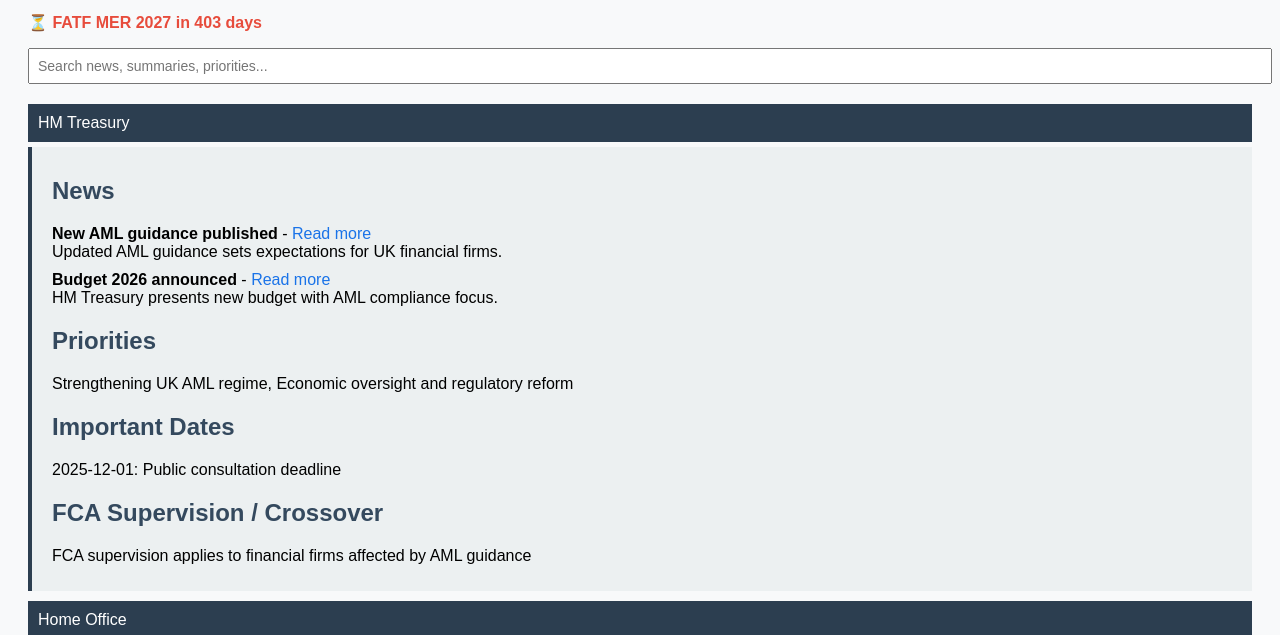
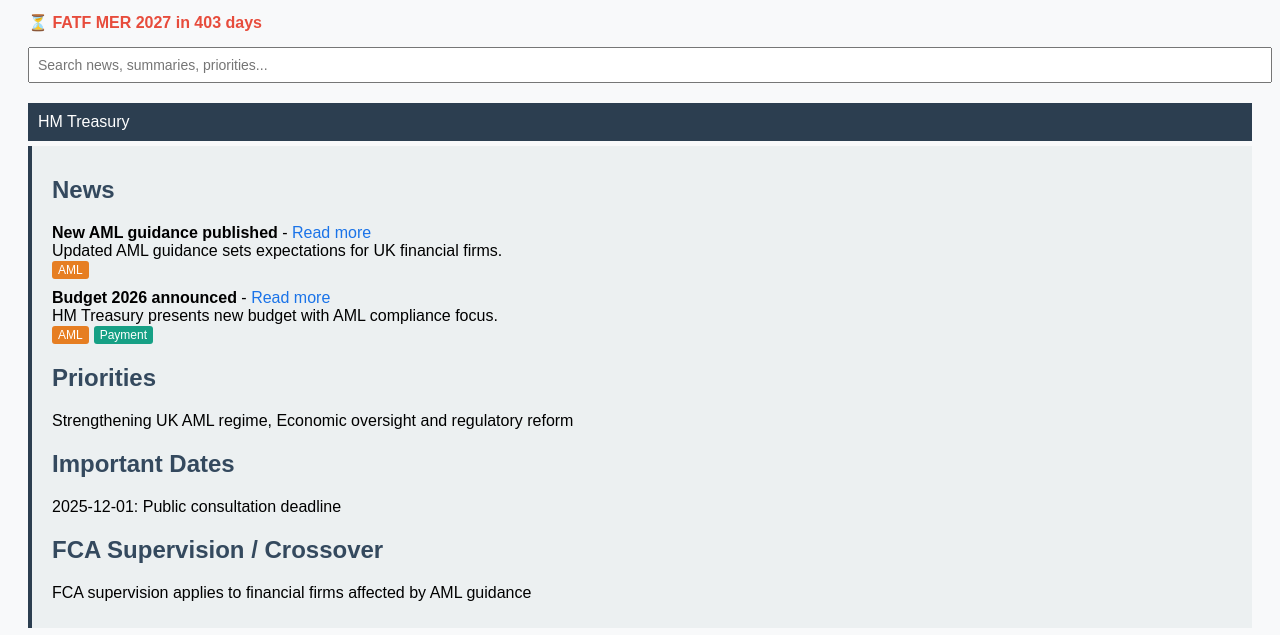
Before and after one commit to Sir95-uk/aml-news-dashboard, a plain HTML site: page index.html in a window 1280 px wide. Both pictures are taken after a click on the button "HM Treasury". Shown: the part 89-724 px from the top of the page. Drawn offline with Linux system fonts and the light colour scheme.

Commit message:
Update index.html

```diff
--- a/index.html
+++ b/index.html
@@ -17,8 +17,13 @@ a { color: #1a73e8; text-decoration: none; }
 table { width: 100%; border-collapse: collapse; margin-top: 20px; }
 th, td { border: 1px solid #ccc; padding: 8px; text-align: left; }
 th { background: #2c3e50; color: white; }
-.tag { display: inline-block; background: #3498db; color: white; padding: 2px 6px; margin-right: 5px; border-radius: 3px; font-size: 12px; }
-#merCountdown { font-weight: bold; color: #e74c3c; }
+.tag { display: inline-block; padding: 2px 6px; margin-right: 5px; border-radius: 3px; font-size: 12px; color: white; }
+.tag.AML { background: #e67e22; }
+.tag.Fraud { background: #c0392b; }
+.tag.Crypto { background: #8e44ad; }
+.tag.Payment { background: #16a085; }
+.tag.Sanctions { background: #d35400; }
+#merCountdown { font-weight: bold; color: #e74c3c; margin-bottom: 15px; }
 </style>
 </head>
 <body>
@@ -36,6 +41,7 @@ th { background: #2c3e50; color: white; }
       <th>Date</th>
       <th>Agency</th>
       <th>Title</th>
+      <th>Tags</th>
     </tr>
   </thead>
   <tbody></tbody>
@@ -47,38 +53,38 @@ const agenciesData = [
   {
     name: "HM Treasury",
     news: [
-      { title: "New AML guidance published", summary: "Updated AML guidance sets expectations for UK financial firms.", link: "https://www.gov.uk/government/publications/aml-guidance" },
-      { title: "Budget 2026 announced", summary: "HM Treasury presents new budget with AML compliance focus.", link: "https://www.gov.uk/government/news/budget-2026" }
+      { title: "New AML guidance published", summary: "Updated AML guidance sets expectations for UK financial firms.", link: "https://www.gov.uk/government/publications/aml-guidance", tags: ["AML"] },
+      { title: "Budget 2026 announced", summary: "HM Treasury presents new budget with AML compliance focus.", link: "https://www.gov.uk/government/news/budget-2026", tags: ["AML", "Payment"] }
     ],
     priorities: ["Strengthening UK AML regime", "Economic oversight and regulatory reform"],
-    importantDates: [{date: "2025-12-01", title:"Public consultation deadline"}],
+    importantDates: [{date: "2025-12-01", title:"Public consultation deadline", tags: ["AML"]}],
     crossoverWithFCA: "FCA supervision applies to financial firms affected by AML guidance"
   },
   {
     name: "Home Office",
     news: [
-      { title: "Immigration reform announced", summary: "Policy update related to border and AML investigations.", link: "https://www.gov.uk/government/news/immigration-reform" }
+      { title: "Immigration reform announced", summary: "Policy update related to border and AML investigations.", link: "https://www.gov.uk/government/news/immigration-reform", tags: ["AML"] }
     ],
     priorities: ["Border security", "AML investigations support"],
-    importantDates: [{date: "2025-11-30", title:"Policy update release"}],
+    importantDates: [{date: "2025-11-30", title:"Policy update release", tags: ["AML"]}],
     crossoverWithFCA: "Collaboration with FCA on financial crime investigations"
   },
   {
     name: "HMRC",
     news: [
-      { title: "Crypto reporting requirements updated", summary: "HMRC updates crypto compliance and reporting obligations.", link: "https://www.gov.uk/government/news/crypto-reporting" }
+      { title: "Crypto reporting requirements updated", summary: "HMRC updates crypto compliance and reporting obligations.", link: "https://www.gov.uk/government/news/crypto-reporting", tags: ["Crypto", "AML", "Payment"] }
     ],
     priorities: ["Tax compliance", "AML supervision"],
-    importantDates: [{date: "2025-12-15", title:"New guidance on crypto"}],
+    importantDates: [{date: "2025-12-15", title:"New guidance on crypto", tags: ["Crypto", "AML"]}],
     crossoverWithFCA: "Aligns with FCA supervision for crypto-asset firms"
   },
   {
     name: "FATF",
     news: [
-      { title: "Next MER scheduled", summary: "The UK's next Mutual Evaluation Review will assess AML regime effectiveness.", link: "https://www.fatf-gafi.org/publications/mutualevaluations/" }
+      { title: "Next MER scheduled", summary: "The UK's next Mutual Evaluation Review will assess AML regime effectiveness.", link: "https://www.fatf-gafi.org/publications/mutualevaluations/", tags: ["AML"] }
     ],
     priorities: ["Global AML standards", "UK evaluation"],
-    importantDates: [{date: "2027-01-01", title:"UK Mutual Evaluation Review"}],
+    importantDates: [{date: "2027-01-01", title:"UK Mutual Evaluation Review", tags: ["AML"]}],
     crossoverWithFCA: "Ensures UK AML compliance is aligned with global FATF standards"
   },
   // Add other agencies similarly...
@@ -112,7 +118,8 @@ function createAgencySection(agency) {
   agency.news.forEach(n => {
     const item = document.createElement("div");
     item.className = "news-item";
-    item.innerHTML = `<strong>${n.title}</strong> - <a href="${n.link}" target="_blank">Read more</a><br>${n.summary}`;
+    const tagsHTML = n.tags.map(tag => `<span class="tag ${tag}">${tag}</span>`).join("");
+    item.innerHTML = `<strong>${n.title}</strong> - <a href="${n.link}" target="_blank">Read more</a><br>${n.summary}<br>${tagsHTML}`;
     div.appendChild(item);
   });
 
@@ -141,16 +148,18 @@ function createAgencySection(agency) {
   dashboard.appendChild(btn);
   dashboard.appendChild(div);
 
-  // Add to diary
+  // Add to diary table
   agency.importantDates.forEach(d => {
     const row = diaryBody.insertRow();
     row.insertCell(0).textContent = d.date;
     row.insertCell(1).textContent = agency.name;
     row.insertCell(2).textContent = d.title;
+    const tagsHTML = d.tags.map(tag => `<span class="tag ${tag}">${tag}</span>`).join(" ");
+    row.insertCell(3).innerHTML = tagsHTML;
   });
 }
 
-// Initialize
+// Initialize dashboard
 agenciesData.forEach(createAgencySection);
 
 // Search
```
